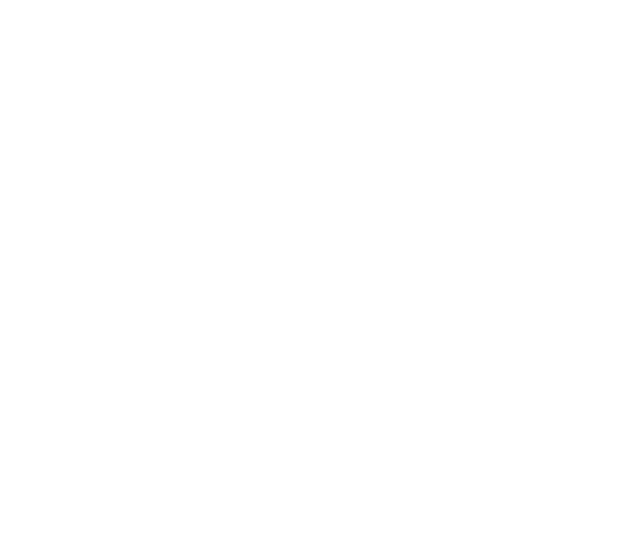
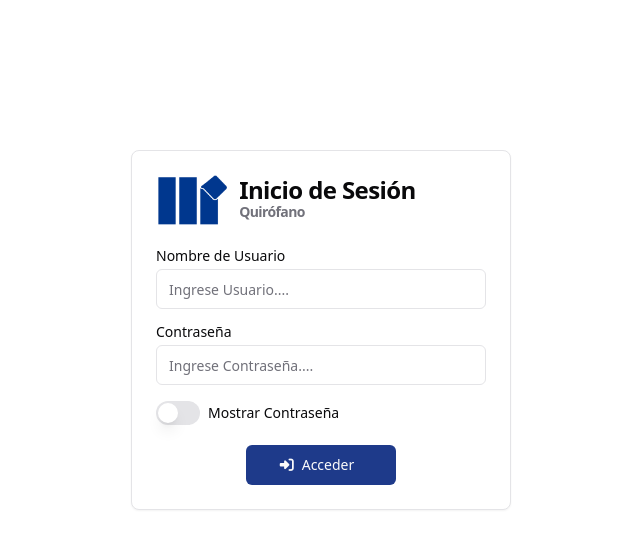
Before and after one commit to nlh-dev/op-room-crud-frontend, a React (Vite) app: page /login in a window 1280 px wide. Before the commit this address had no page. Shown: the top 548 px of the page, without its empty margins (319-959 px from the left). Built offline with nearby package versions, Linux system fonts and the light colour scheme.

Commit message:
login page added

```diff
--- a/package.json
+++ b/package.json
@@ -18,6 +18,7 @@
     "@radix-ui/react-select": "^2.1.1",
     "@radix-ui/react-separator": "^1.1.0",
     "@radix-ui/react-slot": "^1.1.0",
+    "@radix-ui/react-switch": "^1.1.0",
     "@tanstack/react-table": "^8.20.5",
     "class-variance-authority": "^0.7.0",
     "clsx": "^2.1.1",
--- a/src/App.tsx
+++ b/src/App.tsx
@@ -9,6 +9,7 @@
 import { Specialities } from './pages/Specialities/Specialities';
 import { Users } from './pages/Users/Users';
 import { AddUsers } from './pages/AddUsers/AddUsers';
+import { Login } from './pages/Login/Login';
 
 // CSS IMPORTS
 import './App.css'
@@ -27,6 +28,7 @@
         <Route path='/usuarios' element={<Users/>} />
         <Route path='/usuarios/añadir' element={<AddUsers/>} />
       </Route>
+      <Route path='/login' element={<Login/>}/>
     </Routes>
     </Browser>
   );
--- /dev/null
+++ b/src/components/ui/card.tsx
@@ -0,0 +1,79 @@
+import * as React from "react"
+
+import { cn } from "@/lib/utils"
+
+const Card = React.forwardRef<
+  HTMLDivElement,
+  React.HTMLAttributes<HTMLDivElement>
+>(({ className, ...props }, ref) => (
+  <div
+    ref={ref}
+    className={cn(
+      "rounded-lg border bg-card text-card-foreground shadow-sm",
+      className
+    )}
+    {...props}
+  />
+))
+Card.displayName = "Card"
+
+const CardHeader = React.forwardRef<
+  HTMLDivElement,
+  React.HTMLAttributes<HTMLDivElement>
+>(({ className, ...props }, ref) => (
+  <div
+    ref={ref}
+    className={cn("flex flex-col space-y-1.5 p-6", className)}
+    {...props}
+  />
+))
+CardHeader.displayName = "CardHeader"
+
+const CardTitle = React.forwardRef<
+  HTMLParagraphElement,
+  React.HTMLAttributes<HTMLHeadingElement>
+>(({ className, ...props }, ref) => (
+  <h3
+    ref={ref}
+    className={cn(
+      "text-2xl font-semibold leading-none tracking-tight",
+      className
+    )}
+    {...props}
+  />
+))
+CardTitle.displayName = "CardTitle"
+
+const CardDescription = React.forwardRef<
+  HTMLParagraphElement,
+  React.HTMLAttributes<HTMLParagraphElement>
+>(({ className, ...props }, ref) => (
+  <p
+    ref={ref}
+    className={cn("text-sm text-muted-foreground", className)}
+    {...props}
+  />
+))
+CardDescription.displayName = "CardDescription"
+
+const CardContent = React.forwardRef<
+  HTMLDivElement,
+  React.HTMLAttributes<HTMLDivElement>
+>(({ className, ...props }, ref) => (
+  <div ref={ref} className={cn("p-6 pt-0", className)} {...props} />
+))
+CardContent.displayName = "CardContent"
+
+const CardFooter = React.forwardRef<
+  HTMLDivElement,
+  React.HTMLAttributes<HTMLDivElement>
+>(({ className, ...props }, ref) => (
+  <div
+    ref={ref}
+    className={cn("flex items-center p-6 pt-0", className)}
+    {...props}
+  />
+))
+CardFooter.displayName = "CardFooter"
+
+export { Card, CardHeader, CardFooter, CardTitle, CardDescription, CardContent }
--- /dev/null
+++ b/src/components/ui/switch.tsx
@@ -0,0 +1,27 @@
+import * as React from "react"
+import * as SwitchPrimitives from "@radix-ui/react-switch"
+
+import { cn } from "@/lib/utils"
+
+const Switch = React.forwardRef<
+  React.ElementRef<typeof SwitchPrimitives.Root>,
+  React.ComponentPropsWithoutRef<typeof SwitchPrimitives.Root>
+>(({ className, ...props }, ref) => (
+  <SwitchPrimitives.Root
+    className={cn(
+      "peer inline-flex h-6 w-11 shrink-0 cursor-pointer items-center rounded-full border-2 border-transparent transition-colors focus-visible:outline-none focus-visible:ring-2 focus-visible:ring-ring focus-visible:ring-offset-2 focus-visible:ring-offset-background disabled:cursor-not-allowed disabled:opacity-50 data-[state=checked]:bg-blue-900 data-[state=unchecked]:bg-input",
+      className
+    )}
+    {...props}
+    ref={ref}
+  >
+    <SwitchPrimitives.Thumb
+      className={cn(
+        "pointer-events-none block h-5 w-5 rounded-full bg-background shadow-lg ring-0 transition-transform data-[state=checked]:translate-x-5 data-[state=unchecked]:translate-x-0"
+      )}
+    />
+  </SwitchPrimitives.Root>
+))
+Switch.displayName = SwitchPrimitives.Root.displayName
+
+export { Switch }
--- a/src/layouts/Sidebar.tsx
+++ b/src/layouts/Sidebar.tsx
@@ -60,7 +60,7 @@
           </Command>
         </div>
         <div className="LogoutButton">
-          <Button className=" w-[100%] h-[45px] bg-red-600 hover:bg-red-700">
+          <Button onClick={() => navigateTo('/login')} className=" w-[100%] h-[45px] bg-red-600 hover:bg-red-700">
             <span className="text-lg"><i className="fa-solid fa-arrow-right-from-bracket"/> Cerrar Sesión</span>
           </Button>
         </div>
--- /dev/null
+++ b/src/pages/Login/Login.tsx
@@ -0,0 +1,70 @@
+// REACT IMPORTS
+import ssmrlogo from "../../assets/ssmr-3.png";
+
+// DATA COMPONENTS
+
+// UI COMPONENTS (SHADCN)
+import {
+  Card,
+  CardContent,
+  CardDescription,
+  CardFooter,
+  CardHeader,
+  CardTitle,
+} from "@/components/ui/card";
+import { Button } from "@/components/ui/button";
+import { Input } from "@/components/ui/input";
+import { Label } from "@/components/ui/label";
+import { Switch } from "@/components/ui/switch";
+
+export function Login() {
+  return (
+    <div className="w-full flex justify-center items-center align-middle mt-[150px]">
+      <Card className="w-[380px]">
+        <CardHeader>
+          <div className="flex align-middle items-center">
+            <img className="ssmrlogo1 h-[50px] " src={ssmrlogo} />
+            <CardTitle className="mx-3">
+              Inicio de Sesión
+              <CardDescription className="">Quirófano</CardDescription>
+            </CardTitle>
+          </div>
+        </CardHeader>
+        <CardContent>
+          <form>
+            <div className="grid w-full items-center gap-4">
+              <div className="flex flex-col space-y-1.5">
+                <Label htmlFor="name">Nombre de Usuario</Label>
+                <Input
+                  type="text"
+                  id="name"
+                  placeholder="Ingrese Usuario...."
+                />
+              </div>
+              <div className="flex flex-col space-y-1.5">
+                <Label htmlFor="framework">Contraseña</Label>
+                <Input
+                  type="password"
+                  id="name"
+                  placeholder="Ingrese Contraseña...."
+                />
+              </div>
+              <div className="flex align-middle items-center space-x-2">
+                <Switch id="showPassword" />
+                <Label>Mostrar Contraseña</Label>
+              </div>
+            </div>
+            <div className="w-full flex justify-center items-center mt-5">
+              <Button
+                type="submit"
+                className="bg-blue-900 hover:bg-blue-950 w-[150px]">
+                <i className="fa-solid fa-right-to-bracket" />
+                <span className="mx-2 my-2">Acceder</span>
+              </Button>
+            </div>
+          </form>
+        </CardContent>
+      </Card>
+    </div>
+  );
+}
```
Also changed, not shown: src/pages/Login/Login.api.ts (added), 1 other file (tests, documents, lock files or other folders).
